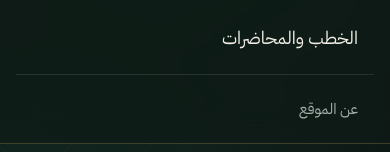
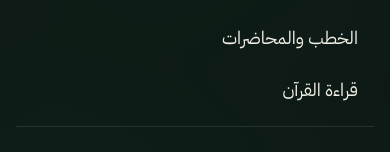
Before and after one commit to islammagdi/yasser-dosari, a Next.js app: page /about in a window 390 px wide. Both pictures are taken after a click on the button "القائمة". Shown: the part 219-371 px from the top of the page. Built offline with nearby package versions, Linux system fonts and the light colour scheme; no server answers; a web font is replaced by a local one.

Commit message:
Fixed Quran Bug

```diff
--- a/src/components/SiteHeader.tsx
+++ b/src/components/SiteHeader.tsx
@@ -78,8 +78,8 @@ export function SiteHeader() {
             <Link
               href="/quran"
               aria-current={onQuran ? "page" : undefined}
-              className={`flex min-h-11 flex-1 items-center justify-center whitespace-nowrap rounded-full px-3 text-[15px] transition-colors md:flex-none md:px-5 ${
-                onQuran ? "bg-gold font-semibold text-gold-ink" : "text-muted hover:bg-white/5 hover:text-text"
+              className={`relative flex min-h-11 items-center justify-center whitespace-nowrap px-4 text-[15px] transition-colors after:absolute after:inset-x-3 after:bottom-0.5 after:h-0.5 after:rounded-full lg:px-5 ${
+                onQuran ? "font-semibold text-text after:bg-gold" : "text-muted after:bg-transparent hover:text-text"
               }`}
             >
               قراءة
@@ -146,6 +146,18 @@ export function SiteHeader() {
                 </li>
               );
             })}
+            <li>
+              <Link
+                href="/quran"
+                aria-current={onQuran ? "page" : undefined}
+                className={`flex min-h-12 items-center justify-between rounded-2xl px-4 text-lg transition-colors ${
+                  onQuran ? "bg-gold/10 font-semibold text-gold-soft" : "text-text hover:bg-white/5"
+                }`}
+              >
+                قراءة القرآن
+                {onQuran && <span aria-hidden className="h-2 w-2 rounded-full bg-gold" />}
+              </Link>
+            </li>
             <li aria-hidden className="my-2 h-px bg-white/10" />
             <li>
               <Link href="/about" className="flex min-h-11 items-center rounded-2xl px-4 text-[15px] text-muted transition-colors hover:bg-white/5 hover:text-text">
```
